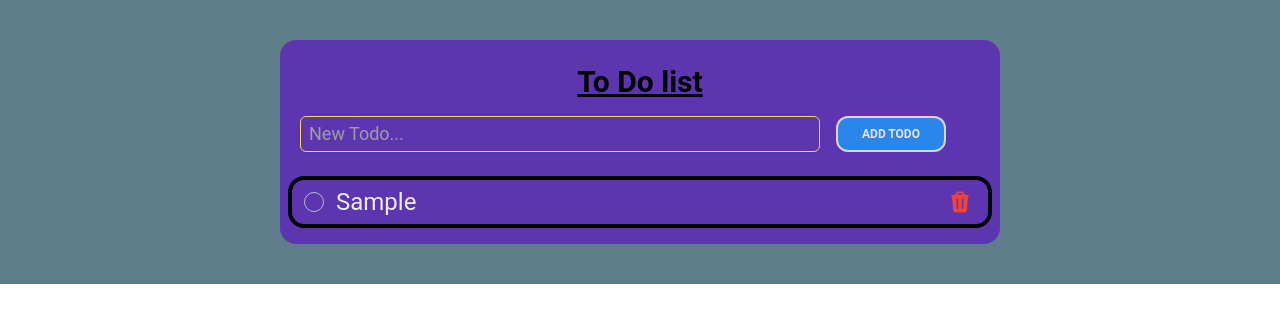
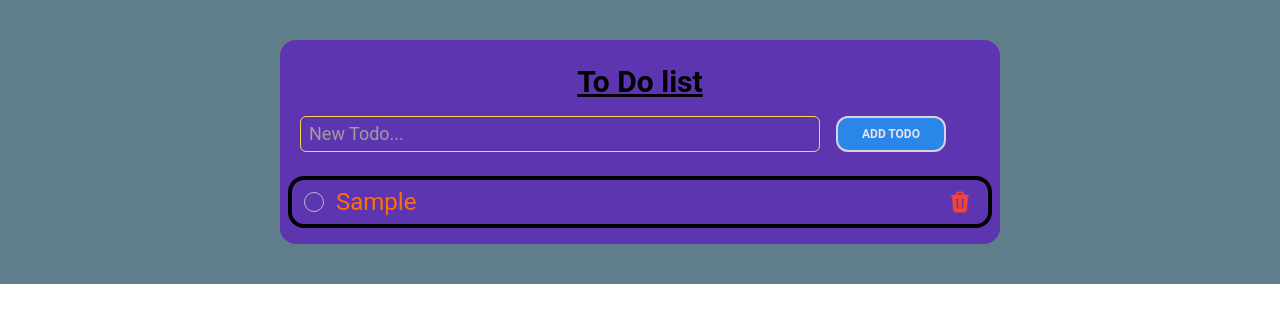
Before and after one commit to nettotkm/TodoList, a React (Vite) app: page / in a window 1280 px wide. Both pictures are taken after typing "Sample" into the empty fields and a click on the button "ADD TODO". Shown: the top 322 px of the page. Built offline with nearby package versions, Linux system fonts and the light colour scheme.

Commit message:
style: simplify change color when todo done

```diff
--- a/src/components/TodoList.tsx
+++ b/src/components/TodoList.tsx
@@ -83,8 +83,10 @@ function TodoList() {
                   onPointerLeaveCapture={undefined}
                 />
                 <span
-                  className={`peer-checked:line-through text-2xl text-blue-gray-50  ${
-                    todo.checked ? "line-through" : ""
+                  className={`peer-checked:line-through color text-2xl   ${
+                    todo.checked
+                      ? "line-through text-gray-600 "
+                      : "text-amber-900"
                   }`}
                 >
                   {todo.description}
```
